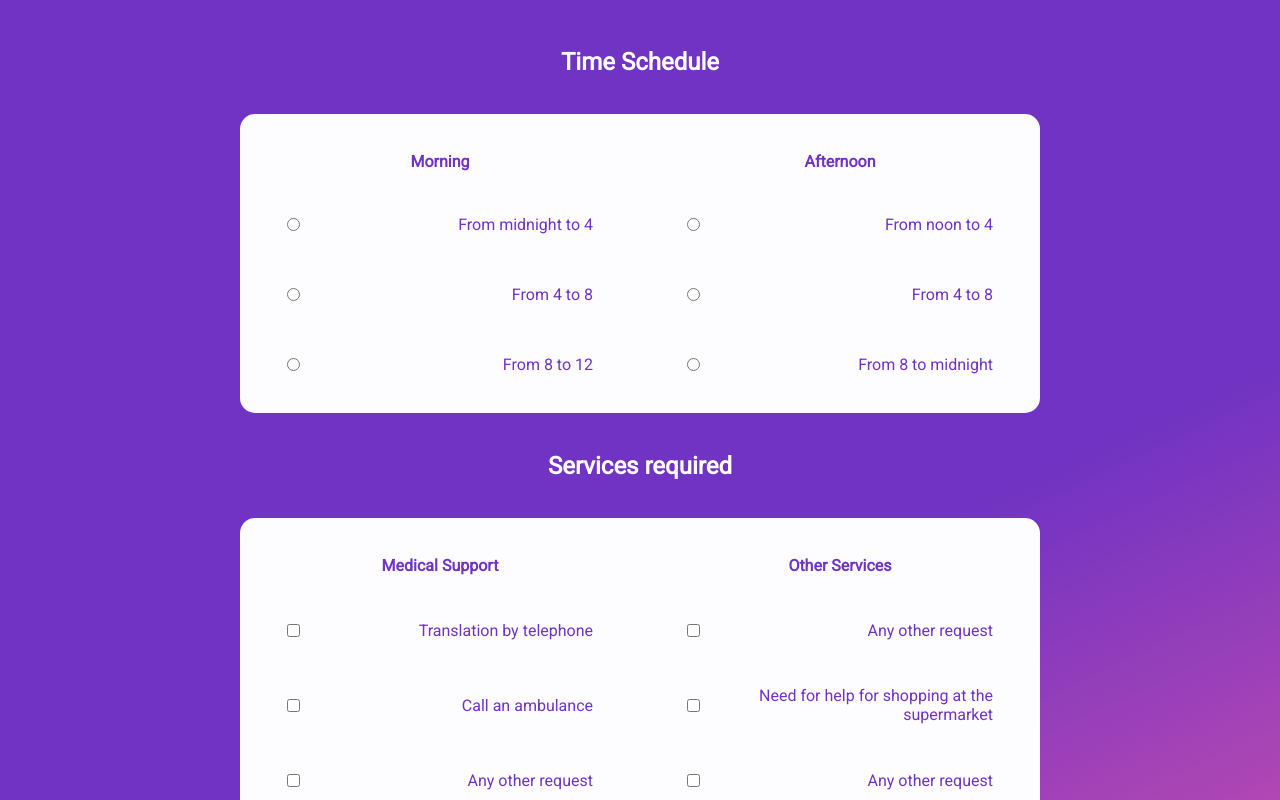
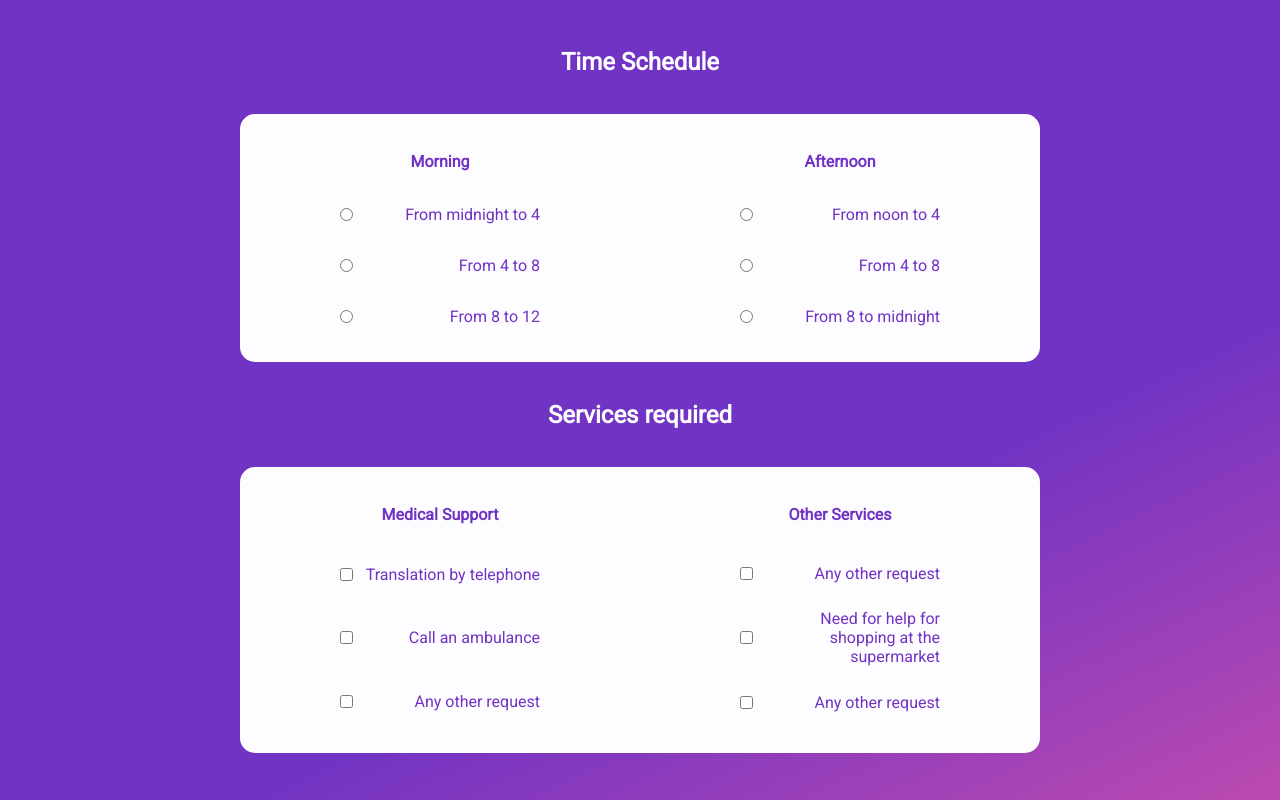
Before and after one commit to pcarillion/tarjim-lei-client, a React (Create React App) app: page / in a window 1280 px wide. Shown: the part 880-1680 px from the top of the page. Built offline with nearby package versions, Linux system fonts and the light colour scheme; no server answers; a web font is replaced by a local one.

Commit message:
proportions in input

```diff
--- a/src/App.css
+++ b/src/App.css
@@ -16,6 +16,7 @@ blanc cassé: #FDFCFF
 * {
   margin : 0;
   font-family: 'Markazi Text', 'Roboto', 'Lato';
+  /* border: 0.5px blue solid; */
 }
 
 html {
@@ -152,7 +153,9 @@ textarea {
 .form-component > div {
   width: 50%;
   margin: 2.5%;
-
+  display: flex;
+  flex-direction: column;
+  align-items: center;
 }
 
 .form-component h4 {
@@ -165,12 +168,14 @@ textarea {
 
 .input-div {
   width: 85%;
+  max-width: 200px;
   height: 27%;
   padding: 0 7.5%;
   display: flex;
   flex-direction: row;
   align-items: center;
   justify-content: space-between;
+  margin: 0;
 }
 
 
```
